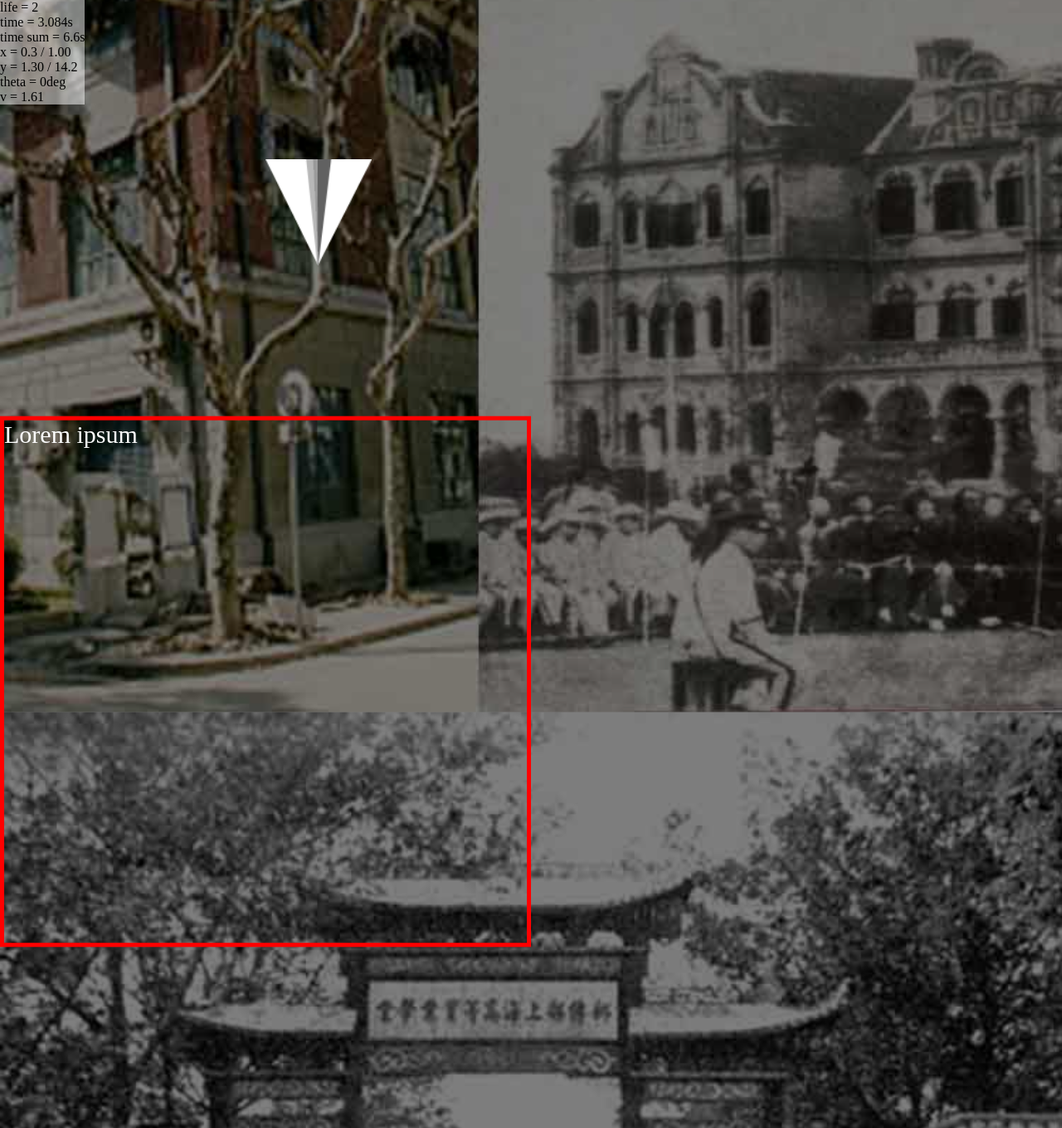
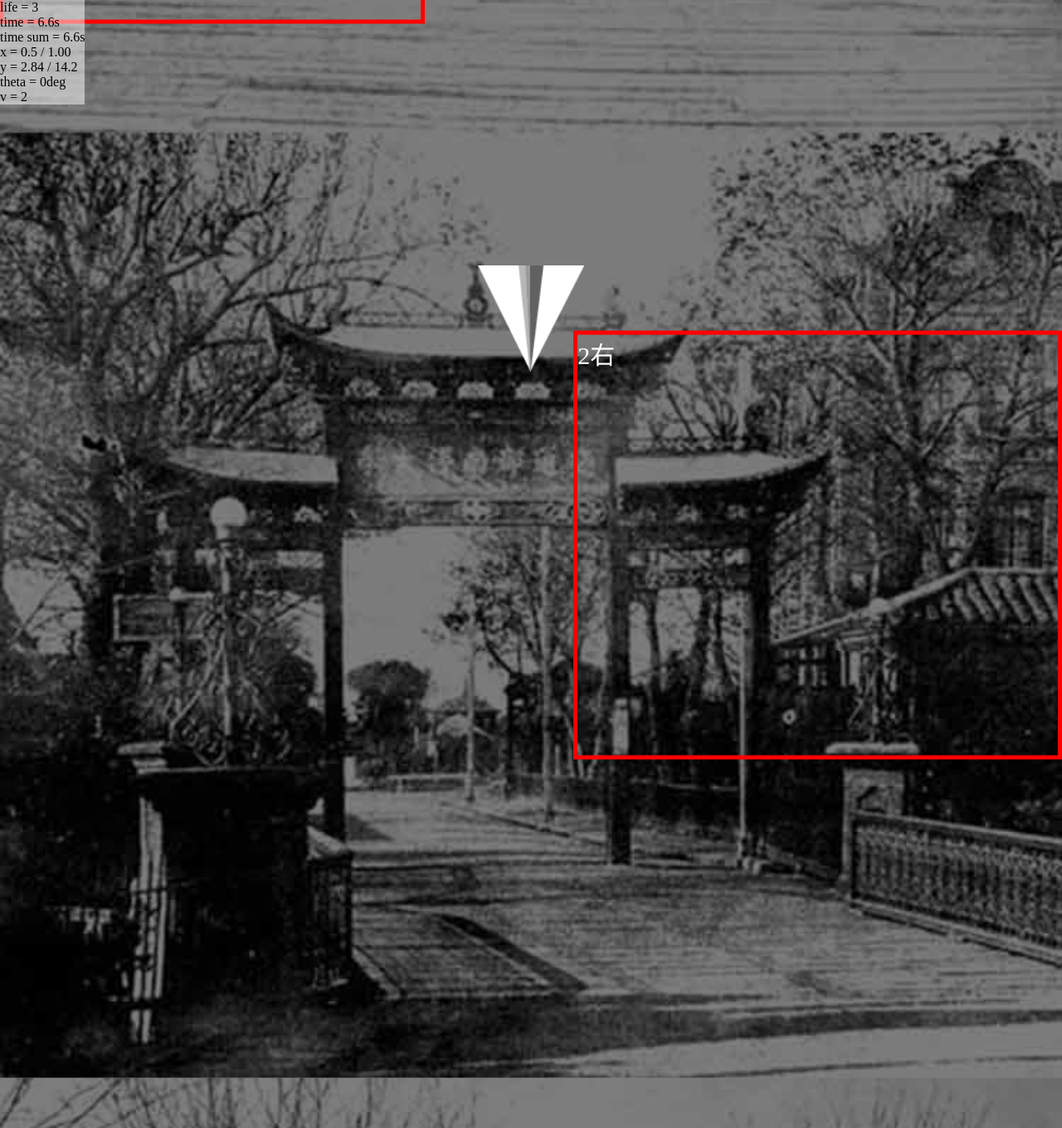
Before and after one commit to eeyes-net/sports_meeting_h5_game-2017-04, a PHP site: page / in a window 1280 px wide. Shown: the whole page at 83% size. Run offline with PHP 8.4, Linux system fonts and the light colour scheme.

Commit message:
完善功能，修改数据，整理代码

```diff
--- /dev/null
+++ b/public/css/game.css
@@ -0,0 +1,83 @@
+.game * {
+    margin: 0;
+    padding: 0;
+}
+
+.game {
+    position: absolute;
+    left: 0;
+    top: 0;
+    overflow: hidden;
+    -webkit-user-select: none;
+    -moz-user-select: none;
+    -ms-user-select: none;
+    user-select: none;
+}
+
+.game-container {
+    position: relative;
+}
+
+.game-background, .game-block-container, .game-plane-container {
+    left: 0;
+    top: 0;
+    position: absolute;
+}
+
+.game-background-image {
+    display: block;
+    width: 100%;
+}
+
+.game-background-wrapper {
+    position: absolute;
+    width: 100%;
+    background-color: rgba(0, 0, 0, .5);
+}
+
+.game-block-container > *, .game-plane-container > * {
+    position: absolute;
+}
+
+.game-block-container > div > p {
+    font-size: 30px;
+    color: #fff;
+    /*text-shadow: 2px 2px 2px #000, -2px 2px 2px #000, -2px -2px 2px #000, 2px -2px 2px #000;*/
+}
+
+.game-block-container div {
+    border: 5px solid red;
+    box-sizing: border-box;
+}
+
+.game-block-container img {
+    width: 100%;
+    height: 100%;
+}
+
+.game-other-plane-container {
+    opacity: .3;
+}
+
+.game-wrapper {
+    position: absolute;
+    width: 100%;
+    height: 100%;
+    z-index: 1000;
+}
+
+.game-turn-left-button, .game-turn-right-button {
+    position: absolute;
+    top: 50%;
+    bottom: 0;
+}
+
+.game-turn-left-button {
+    left: 0;
+    right: 50%;
+}
+
+.game-turn-right-button {
+    left: 50%;
+    right: 0;
+}
--- a/public/css/style.css
+++ b/public/css/style.css
@@ -3,79 +3,17 @@
     padding: 0;
 }
 
-.game {
+.start, .finish {
+    display: none;
     position: absolute;
-    overflow: hidden;
-    -webkit-user-select: none;
-    -moz-user-select: none;
-    -ms-user-select: none;
-    user-select: none;
-}
-
-.game-container {
-    position: relative;
-}
-
-.game-background, .game-block-container, .game-plane-container {
     left: 0;
     top: 0;
-    position: absolute;
-}
-
-.game-background-image {
-    display: block;
-    width: 100%;
-}
-
-.game-background-wrapper {
-    position: absolute;
-    width: 100%;
-    background-color: rgba(0, 0, 0, .5);
-}
-
-.game-block-container > *, .game-plane-container > * {
-    position: absolute;
-}
-
-.game-block-container > div > p {
-    font-size: 30px;
-    color: #fff;
-    /*text-shadow: 2px 2px 2px #000, -2px 2px 2px #000, -2px -2px 2px #000, 2px -2px 2px #000;*/
-}
-
-.game-block-container div {
-    border: 5px solid red;
-    box-sizing: border-box;
-}
-
-.game-block-container img {
     width: 100%;
     height: 100%;
+    padding: 30% 10% 0;
+    color: #fff;
+    background-color: rgba(0, 0, 0, .7);
+    font-size: 20px;
+    box-sizing: border-box;
+    text-align: center;
 }
-
-.game-other-plane-container {
-    opacity: .3;
-}
-
-.game-wrapper {
-    position: absolute;
-    width: 100%;
-    height: 100%;
-    z-index: 1000;
-}
-
-.game-turn-left-button, .game-turn-right-button {
-    position: absolute;
-    top: 50%;
-    bottom: 0;
-}
-
-.game-turn-left-button {
-    left: 0;
-    right: 50%;
-}
-
-.game-turn-right-button {
-    left: 50%;
-    right: 0;
-}
--- a/public/index.html
+++ b/public/index.html
@@ -6,7 +6,8 @@
     <meta name="description" content="西安交大第53届校运会H5小游戏">
     <meta name="author" content="Ganlv,ganlvtech,eeyes.net">
     <title>西安交大第53届校运会H5小游戏</title>
-    <link rel="stylesheet" href="./css/style.css">
+    <link rel="stylesheet" href="css/style.css">
+    <link rel="stylesheet" href="css/game.css">
 </head>
 <body>
     <img class="wx-share-image" style="position: absolute; left: 0; top: 0; width: 1px; height: 1px; z-index: -2147483648;" src="" alt="微信分享图片">
@@ -36,12 +37,15 @@
     </div>
 
     <div class="start">
-        <h1 class="start-title"></h1>
-        <p class="start-detail"></p>
+        <p class="start-paragraph">触碰屏幕的左右下角控制飞机的方向。。。<br>不要让飞机碰到红色边框呦</p>
+        <button class="start-button">开始游戏</button>
     </div>
 
     <div class="finish">
-
+        <h1 class="finish-title">你坠毁了！！</h1>
+        <p class="finish-paragraph">你总共飞行了<span class="finish-distance"></span>米</p>
+        <p class="finish-paragraph">可以为你的书院加<span class="finish-score"></span>分</p>
+        <button class="finish-button">开始游戏</button>
     </div>
 
     <div class="wx-share">
--- a/public/js/data.js
+++ b/public/js/data.js
@@ -1,20 +1,25 @@
 Game.data = {};
 Game.data.server = {
+    // base: '/sports_meeting_h5_game-2017-04/public/',
+    // base: '/h5/public/',
     base: '/',
-    imgPlanePath: 'images/plane.png',
+    imgPlanePath: 'images/plane.png'
 };
 Game.data.blocks = [
-    {pos: [.5, .5, 1, 1], text: 'Lorem ipsum'},
-    {pos: [0, 1.5, .5, 2], text: 'Lorem ipsum'},
-    {pos: [.5, 2.5, 1, 3], text: 'Lorem ipsum'},
-    {pos: [0, 3.5, .5, 4], text: 'Lorem ipsum'},
-    {pos: [.5, 4.5, 1, 5], text: 'Lorem ipsum'},
-    {pos: [0, 5.5, .5, 6], text: 'Lorem ipsum'},
-    {pos: [.5, 6.5, 1, 7], text: 'Lorem ipsum'},
-    {pos: [0, 7.5, .5, 8], text: 'Lorem ipsum'},
-    {pos: [.5, 8.5, 1, 9], text: 'Lorem ipsum'},
-    {pos: [0, 9.5, .5, 10], text: 'Lorem ipsum'},
-    {pos: [.5, 10.5, 1, 11], text: 'Lorem ipsum'}
+    {pos: [0, 0.5493, 0.3, 1.0013], text: '1左'},
+    {pos: [0.75, 0.5493, 1, 1.0013], text: '1右'},
+    {pos: [0, 2.0413, 0.4, 2.564], text: '2左'},
+    {pos: [0.54, 2.853, 1, 3.2573], text: '2右'},
+    {pos: [0, 3.8373, 0.25, 4.336], text: '3左'},
+    {pos: [0.7, 3.8373, 1, 4.336], text: '3右'},
+    {pos: [0.55, 4.6413, 1, 5.1413], text: '3下'},
+    {pos: [0, 5.8053, 0.4, 6.4573], text: '4左'},
+    {pos: [0.8, 5.8053, 1, 6.5773], text: '4右'},
+    {pos: [0, 7.6307, 0.6, 8.2], text: '5'},
+    {pos: [0.4, 9.396, 0.8, 10.1613], text: '6'},
+    {pos: [0, 11.2507, 0.5, 11.873], text: '7'},
+    {pos: [0, 13.3853, 0.25, 13.7213], text: '8左'},
+    {pos: [0.8, 12.8387, 1, 12.9813], text: '8右'}
 ];
 Game.data.plane = {
     width: .1,
--- a/public/js/script.js
+++ b/public/js/script.js
@@ -1,9 +1,10 @@
 window.addEventListener('load', function () {
+    var game = Game.game;
+
     // 游戏初始化
-    Game.game.init();
+    game.init();
 
     // 放置障碍物
-    var game = Game.game;
     for (var i = 0; i < Game.data.blocks.length; ++i) {
         var blockData = Game.data.blocks[i];
         var blockPos = blockData.pos;
@@ -14,54 +15,90 @@ window.addEventListener('load', function () {
         game.addBlock(block);
     }
 
-    // 游戏逻辑
-    var life = 3;
-    var t000 = Date.now();
-    var t00 = t000;
-    var t0 = t00;
-    var v = 1;
+    // 游戏数据
+    var life = 3; // 可尝试次数（无下限）
+    var t1 = Date.now(); // 第一次游戏的开始时间
+    var t2, // 本次游戏开始时间
+        t0, // dt时间的开始时间
+        t, // dt时间的结束时间
+        dt, // dt时间
+        rate; // 速度倍率
+    var plane; // 主飞机
 
-    var plane = new Game.Plane(Game.data.server.base + Game.data.server.imgPlanePath, Game.data.plane.width, Game.data.plane.height);
-    plane.x = .3;
-    plane.y = .5;
-    plane.theta = 0;
-    v = 1;
-    game.addMyPlane(plane);
+    // 录像
+    var planeRecords = [];
+    var planeRecord, planeRecordTimer;
+
+    // 录像回放
+    var replay = function (t) {
+        for (var i = 0; i < planeRecords.length; ++i) {
+            var planeRecord = planeRecords[i];
+            planeRecord.replay(t);
+            planeRecord.plane.paint();
+        }
+    };
+
+    // 初始化数据
+    var planeInit = function () {
+        plane = new Game.Plane(Game.data.server.base + Game.data.server.imgPlanePath, Game.data.plane.width, Game.data.plane.height);
+        game.addMyPlane(plane);
+        plane.x = .5;
+        plane.y = .3;
+        plane.theta = 0;
+        plane.v = .0002;
+        rate = 1;
+        t = t0 = t2 = Date.now();
+        planeRecord = new Game.PlaneRecord(plane);
+        planeRecord.record(0);
+        planeRecordTimer = setInterval(function () {
+            planeRecord.record(t - t2);
+        }, 100);
+    };
+
+    // 调试信息输出的div
     var infoDiv = document.getElementsByClassName('game-info')[0];
+
     var paint = function () {
-        var t = Date.now();
-        var dt = t - t0;
-        if (v < 2) {
-            v += (dt / 5000);
+        t = Date.now();
+        dt = t - t0;
+        if (plane.v < .0004) {
+            plane.v += dt * .0000002;
         } else {
-            v = 2;
+            plane.v = .0004;
         }
+        plane.timePast(dt);
+        plane.paint();
+        replay(t - t2);
         t0 = t;
-        plane.move(dt / 5000 * v);
-        plane.paint();
-        game.y = plane.y - .2;
+
+        game.y = plane.y - .3;
         game.paintBackground();
         // 调试信息
         infoDiv.innerHTML = 'life = ' + (life >= 0 ? life : ('+' + (-life) + 's'))
-            + '<br> time = ' + ((t - t00) / 1000).toString().substr(0, 5)
-            + 's<br> time sum = ' + ((t - t000) / 1000).toString().substr(0, 5)
+            + '<br> time = ' + ((t - t2) / 1000).toString().substr(0, 5)
+            + 's<br> time sum = ' + ((t - t1) / 1000).toString().substr(0, 5)
             + 's<br> x = ' + plane.x.toString().substr(0, 4)
             + ' / 1.00<br> y = ' + plane.y.toString().substr(0, 4)
             + ' / ' + game.ym.toString().substr(0, 4)
             + '<br> theta = ' + (plane.theta * 180 / Math.PI).toString().substr(0, 3)
-            + 'deg<br> v = ' + v.toString().substr(0, 4);
+            + 'deg<br> v = ' + (plane.v * 5000).toString().substr(0, 4);
         // 撞墙检测
         if (!plane.test(game)) {
-            plane.x = .3;
-            plane.y = .5;
-            plane.theta = 0;
-            v = 1;
-            t0 = t00 = Date.now();
             --life;
-        }
-        requestAnimationFrame(paint);
+            sendRecord(planeRecord);
+            planeRecords.push(planeRecord);
+            game.addOtherPlane(planeRecord.plane);
+            gameStart();
+        } else
+            requestAnimationFrame(paint);
     };
-    paint();
+
+    // 开始执行
+    window.gameStart = function () {
+        planeInit();
+        paint();
+    };
+    window.gameStart();
 
     // 屏幕点击事件
     (function () {
@@ -70,7 +107,7 @@ window.addEventListener('load', function () {
         var timer = setInterval(function () {
             var t = Date.now();
             var dt = t - t0;
-            plane.theta += .002 * direction * v * dt;
+            plane.theta += .002 * direction * dt;
             t0 = t;
         }, 16);
         var turnLeftStart = function (e) {
```
Also changed, not shown: public/js/Game.js (+83 -1 lines), public/images/bg.gif (deleted).
